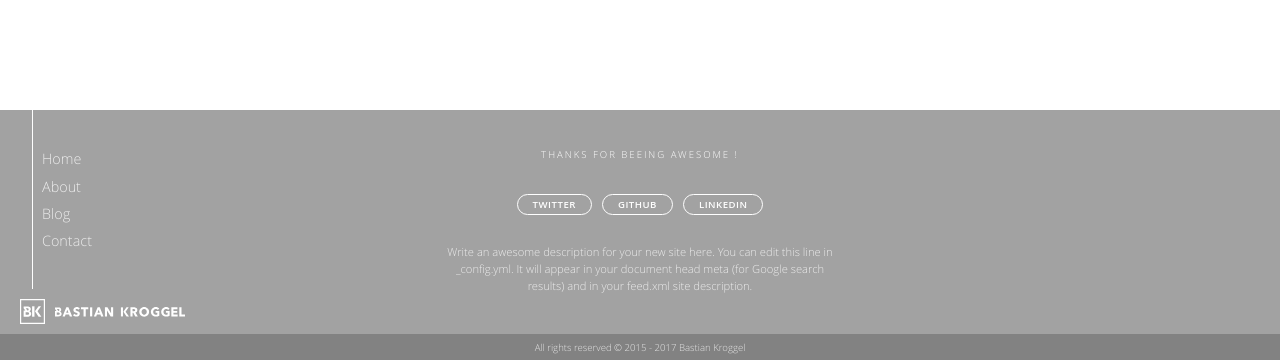
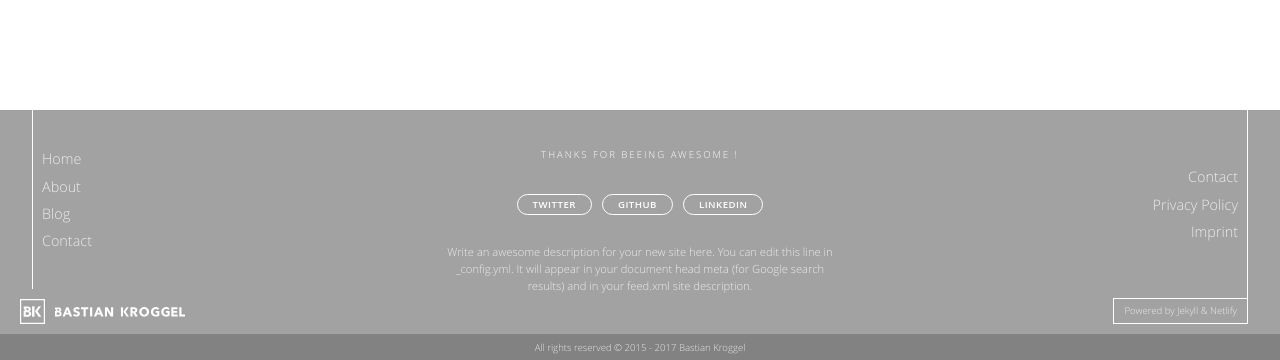
Before and after one commit to bkroggel/luzid, a Jekyll site: the page built from index.html, in a window 1280 px wide. Shown: the part 2490-2850 px from the top of the page. Built offline with Jekyll 4.4.1, drawn with Linux system fonts in a browser that asks for light colours; nearby versions of some CDN libraries; some web fonts are replaced; the list of posts is cut into pages by our own code; comment, search, counter and statistics services are not loaded.

Commit message:
finalized incl. responsive new footer

```diff
--- a/_includes/footer/_bk-footer.html
+++ b/_includes/footer/_bk-footer.html
@@ -15,6 +15,11 @@
 
     </div>
 
+    <div class="bk-footer-1__mobile-line bk-footer-1__left-line">
+      <div class="mobile-line__line">
+      </div>
+    </div>
+
     <div class="bk-footer-1__sec2">
       <h3>Thanks for beeing awesome !</h3>
       <div class="bk-footer-1__social">
@@ -27,7 +32,22 @@
       <p class="desc">{{site.description}}</p>
     </div>
 
+    <div class="bk-footer-1__mobile-line bk-footer-1__right-line">
+      <div class="mobile-line__line">
+      </div>
+    </div>
+
     <div class="bk-footer-1__sec3">
+
+      <div class="bk-footer-1__sec3__top">
+        <div class="footer-line"></div>
+        <ul>
+          {% for 3_nav in site.data.nav.footer.3_navs %}<li><a href="{{3_nav.link}}">{{3_nav.name}}</a></li>{% endfor %}
+        </ul>
+      </div>
+      <div class="bk-footer__acknowledgement">
+        <p>Powered by <a href="http://jekyllrb.com/">Jekyll</a> & <a href="https://www.netlify.com/">Netlify</a></p>
+      </div>
 
     </div>
   </div>
--- a/_sass/_typography.scss
+++ b/_sass/_typography.scss
@@ -181,7 +181,10 @@ a.blog-posts--title {
 // new bk-footer
 .bk-footer-2 p,
 .bk-footer-1__sec2 p.desc,
-.bk-footer-1__sec1__top ul li a{
+.bk-footer-1__sec1__top ul li a,
+.bk-footer-1__sec3__top ul li a,
+.bk-footer__acknowledgement p,
+.bk-footer__acknowledgement a{
   color: rgba(255,255,255,0.8);
   font-family: $sans-serif;
   font-size: 0.6em;
@@ -194,11 +197,30 @@ a.blog-posts--title {
   text-align: center;
 }
 
-.bk-footer-1__sec1__top ul li {
+.bk-footer__acknowledgement p {
+  font-size: 0.4em;
+  border: 1px solid white;
+  padding: 5px 10px;
+  min-height: 25px;
+  @include display_flex;
+  @include align-items(center);
+  white-space: pre;
+  @include media-query($small){
+    font-size: 0.6em;
+  };
+  a {
+    font-size: 1em;
+  }
+}
+
+
+.bk-footer-1__sec1__top ul li,
+.bk-footer-1__sec3__top ul li {
   line-height: 1.7em
 }
 
-.bk-footer-1__sec1__top ul li a {
+.bk-footer-1__sec1__top ul li a,
+.bk-footer-1__sec3__top ul li a {
   font-size: 0.9em;
 }
 
--- a/_sass/home/_bk-footer.scss
+++ b/_sass/home/_bk-footer.scss
@@ -7,6 +7,10 @@ footer {
   background: $dark-color;
   @include justify-content(space-between);
   padding: 0 20px;
+  flex-wrap: wrap;
+  @include media-query($small){
+    flex-wrap: nowrap;
+  };
 }
 
 .bk-footer-2 {
@@ -16,20 +20,46 @@ footer {
 }
 
 .bk-footer-1__sec1 {
-  width: 25%;
+  width: 50%;
+  order: 4;
+  @include media-query($small){
+    width: 25%;
+    order: 1;
+  };
 }
 
-.bk-footer-1__sec1__top {
-  height: calc(100% - 45px);
+.bk-footer-1__sec1,
+.bk-footer-1__sec3 {
+  @include display_flex;
+  @include direction_column;
+}
+
+.bk-footer-1__sec1__top,
+.bk-footer-1__sec3__top {
+  //height: calc(100% - 45px);
   position: relative;
   @include display_flex;
   @include align-items(center);
+  flex-grow: 2;
+}
+
+.bk-footer-1__sec3__top {
+  @include justify-content(flex-end);
+  //height: calc(100% - 36px);
+}
+
+.bk-footer-1__sec1__top ul,
+.bk-footer-1__sec3__top ul {
+  list-style: none;
+  padding: 0;
 }
 
 .bk-footer-1__sec1__top ul {
-  list-style: none;
   margin:0 0 0 22px;
-  padding: 0;
+}
+.bk-footer-1__sec3__top ul {
+  margin:0 22px 0 0;
+  text-align: right;
 }
 
 .bk-footer-logo {
@@ -57,20 +87,36 @@ footer {
   position: absolute;
   top: 0;
   bottom: 0;
+}
+
+.bk-footer-1__sec1__top .footer-line {
   margin-left: 12px;
 }
 
+.bk-footer-1__sec3__top .footer-line {
+  right: 0;
+  margin-right: 12px;
+}
+
 .bk-footer-1__sec2 {
-  width: 50%;
+  width: calc(100% - 66px);
   max-width: 400px;
   @include display_flex;
   @include direction_column;
   @include align-items(center);
   padding: 40px 0;
+  order: 2;
+  @include media-query($small){
+    width: 50%;
+  };
 }
 
 .bk-footer-1__sec3 {
-  width: 25%;
+  width: 50%;
+  order: 5;
+  @include media-query($small){
+    width: 25%;
+  };
 }
 
 .bk-footer-1__social {
@@ -79,16 +125,39 @@ footer {
 
 .bk-footer-1__social p {
   margin: 0;
+  display: flex;
+  flex-wrap: wrap;
+  justify-content: center;
   a {
     border: 1px solid white;
     border-radius: 20px;
-    margin: 0 3px;
+    margin: 3px;
     padding: 3px 15px;
-    &:first-of-type {
-      margin-left: 0;
-    }
-    &:last-of-type {
-      margin-right: 0;
-    }
+  }
+  @include media-query($small){
+    display: block;
+  };
+}
+
+.bk-footer__acknowledgement {
+  display: flex;
+  justify-content: flex-end;
+  margin: 0 12px 10px 0;
+  width: auto;
+}
+
+.bk-footer-1__mobile-line {
+  width: 13px;
+  display: flex;
+  &.bk-footer-1__left-line {
+    border-right: 1px solid white;
+    order: 1;
+  }
+  &.bk-footer-1__right-line {
+    border-left: 1px solid white;
+    order: 3;
+  }
+  @include media-query($small){
+    display: none;
   }
 }
```
